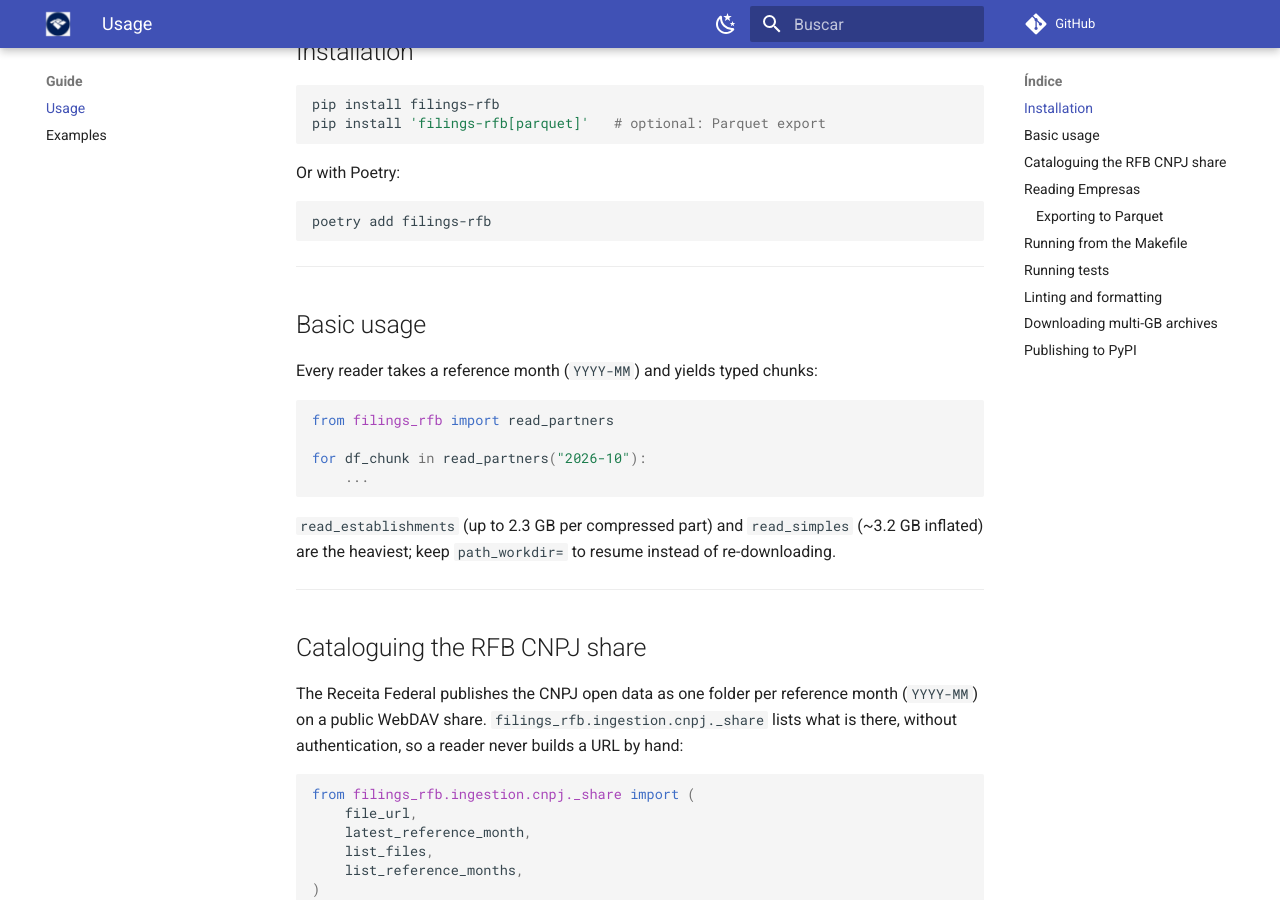
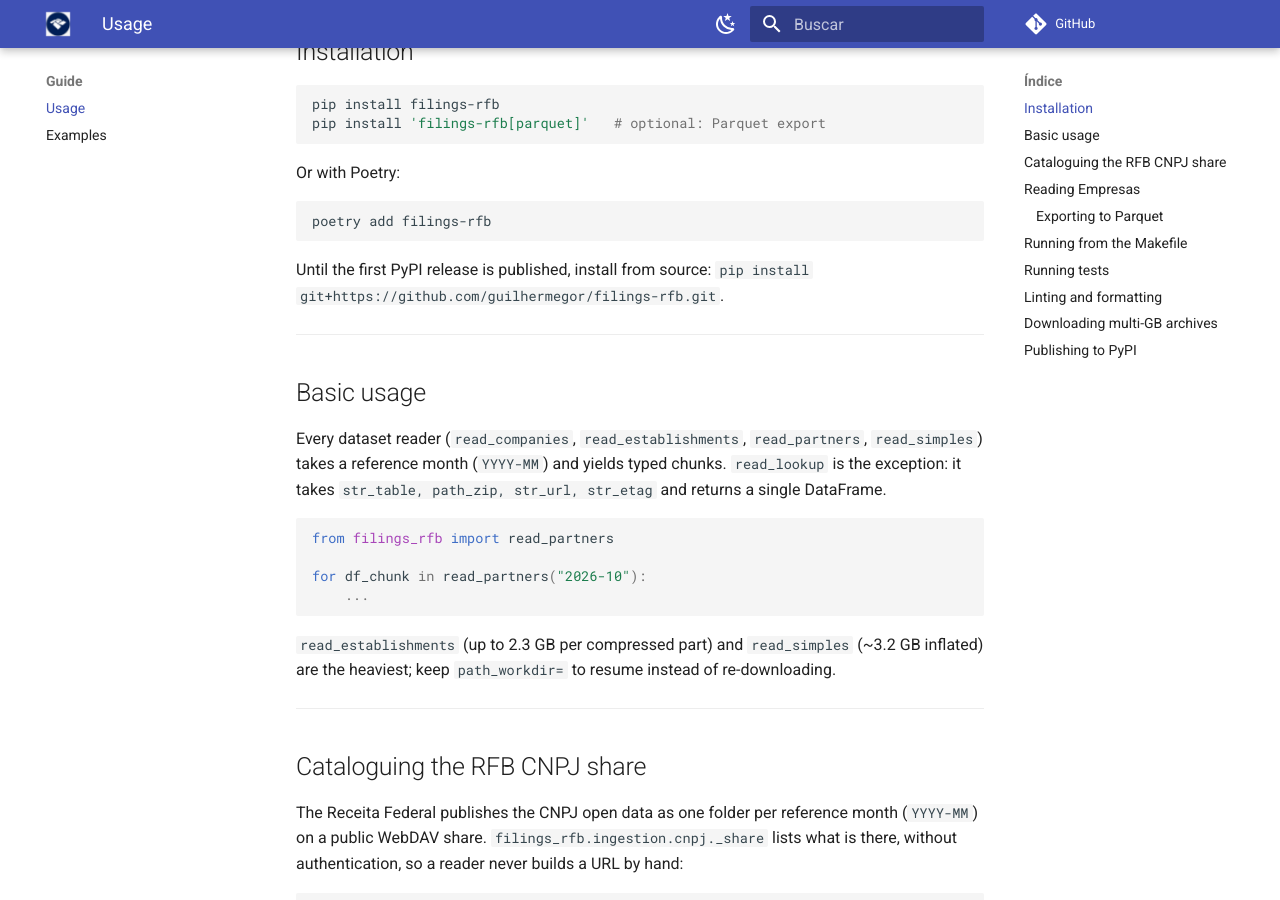
Before and after one commit to guilhermegor/filings-rfb, an MkDocs documentation site: the page built from docs/usage.md, in a window 1280 px wide and 900 px high, scrolled down 327 px. Built offline with MkDocs 1.6.1 and Material for MkDocs 9.7.7, drawn with Linux system fonts in a browser that asks for light colours; comment, search, counter and statistics services are not loaded; the version menu is left out.

Commit message:
docs: scope the month/chunks note and add the source install fallback
Review on 30746ef: read_lookup takes no month and returns one DataFrame, and the
source-install fallback was only in the README.

````diff
--- a/docs/usage.md
+++ b/docs/usage.md
@@ -19,11 +19,16 @@ Or with Poetry:
 poetry add filings-rfb
 ```
 
+Until the first PyPI release is published, install from source:
+`pip install git+https://github.com/guilhermegor/filings-rfb.git`.
+
 ---
 
 ## Basic usage
 
-Every reader takes a reference month (`YYYY-MM`) and yields typed chunks:
+Every dataset reader (`read_companies`, `read_establishments`, `read_partners`,
+`read_simples`) takes a reference month (`YYYY-MM`) and yields typed chunks. `read_lookup` is the
+exception: it takes `str_table, path_zip, str_url, str_etag` and returns a single DataFrame.
 
 ```python
 from filings_rfb import read_partners
````
Also changed, not shown: README.md (+5 -2 lines), docs/faq.md (+3 -0 lines), docs/index.md (+3 -0 lines).
